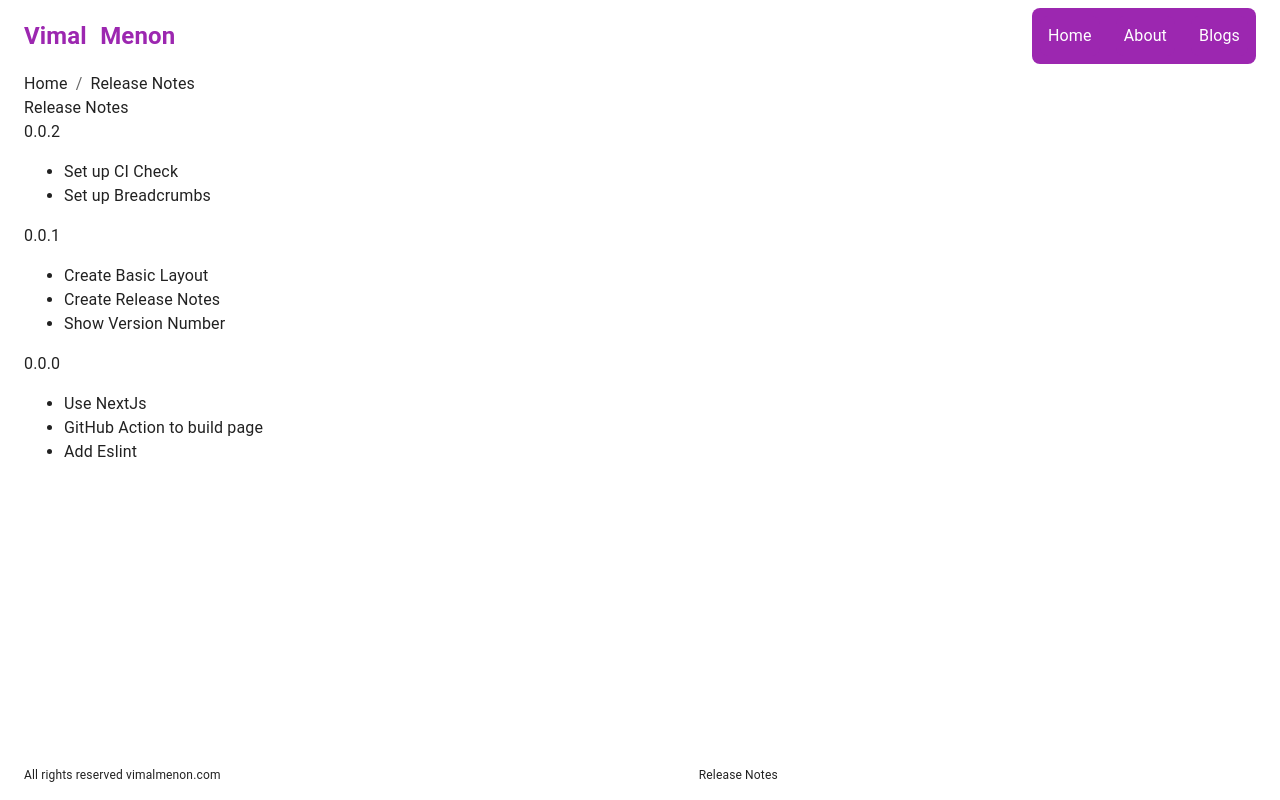
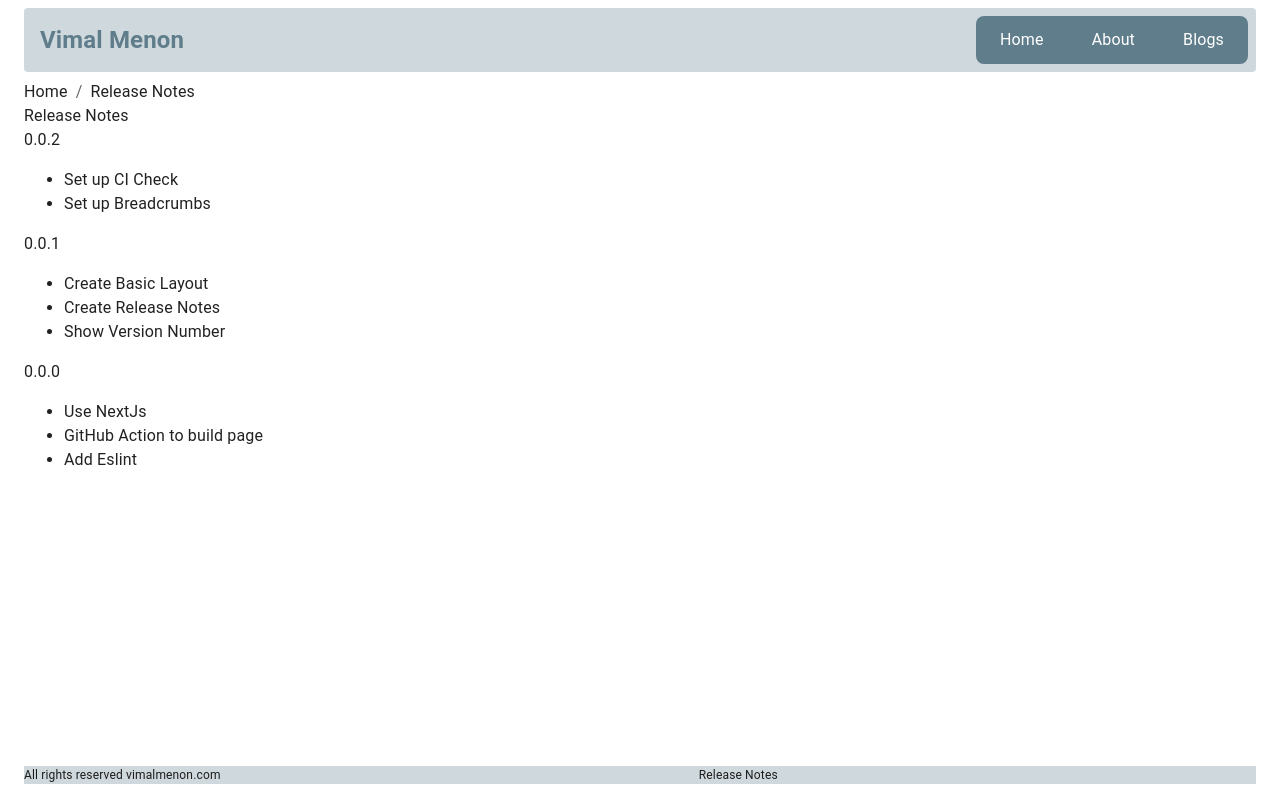
Before and after one commit to vimalmenon/vimalmenon.github.io, a Next.js app: page /release-notes in a window 1280 px wide. Built offline with nearby package versions, Linux system fonts and the light colour scheme; what @mui/material-nextjs would draw is missing.

Commit message:
working on Basic Header Sytling

```diff
--- a/src/common/Footer/Footer.component.tsx
+++ b/src/common/Footer/Footer.component.tsx
@@ -1,11 +1,20 @@
 import Box from '@mui/material/Box';
 import MuiLink from '@mui/material/Link';
 import Link from 'next/link';
+import { blueGrey } from '@mui/material/colors';
 
 export const Footer: React.FC = () => {
   const version = process.env.npm_package_version;
   return (
-    <Box component="footer" sx={{ display: 'flex', marginY: 2, justifyContent: 'space-between' }}>
+    <Box
+      component="footer"
+      sx={{
+        display: 'flex',
+        marginY: 2,
+        justifyContent: 'space-between',
+        background: blueGrey[100],
+      }}
+    >
       <span style={{ fontSize: '12px' }}>All rights reserved vimalmenon.com </span>
       <span style={{ fontSize: '12px' }}>
         <MuiLink component={Link} href="/release-notes" underline="none" sx={{ color: 'inherit' }}>
--- a/src/common/Header/Header.component.tsx
+++ b/src/common/Header/Header.component.tsx
@@ -1,18 +1,29 @@
 import Box from '@mui/material/Box';
 import { HeaderNavigation } from '@data';
 import { Link } from './Link';
+import { blueGrey } from '@mui/material/colors';
 
 export const Header: React.FC = () => {
   return (
-    <Box component="header" sx={{ display: 'flex', justifyContent: 'space-between', marginY: 1 }}>
+    <Box
+      component="header"
+      sx={{
+        borderRadius: 1,
+        display: 'flex',
+        justifyContent: 'space-between',
+        marginY: 1,
+        backgroundColor: blueGrey[100],
+        padding: 1,
+      }}
+    >
       <Box
         sx={{
+          marginX: 1,
           display: 'flex',
           fontSize: '1.5em',
-          color: 'primary.500',
+          color: blueGrey[500],
           alignItems: 'center',
           fontWeight: 'bold',
-          wordSpacing: '0.3em',
         }}
       >
         Vimal Menon
@@ -22,7 +33,7 @@ export const Header: React.FC = () => {
           borderRadius: 2,
           display: 'flex',
           gap: 2,
-          backgroundColor: 'primary.500',
+          backgroundColor: blueGrey[500],
           padding: 1,
         }}
       >
--- a/src/common/Header/Link/Link.component.tsx
+++ b/src/common/Header/Link/Link.component.tsx
@@ -4,6 +4,7 @@ import MuiLink from '@mui/material/Link';
 import NextLink from 'next/link';
 import { ILink } from './Link';
 import { usePathname } from 'next/navigation';
+import { blueGrey } from '@mui/material/colors';
 
 export const Link: React.FC<ILink> = ({ navigation }) => {
   const pathname = usePathname();
@@ -17,9 +18,10 @@ export const Link: React.FC<ILink> = ({ navigation }) => {
         fontSize: '16px',
         alignItems: 'center',
         display: 'flex',
-        backgroundColor: selected ? 'primary.400' : 'primary.500',
+        backgroundColor: selected ? blueGrey[400] : blueGrey[500],
         borderRadius: 2,
-        padding: 1,
+        paddingX: 2,
+        paddingY: 0.5,
       }}
       color="common.white"
     >
```
Also changed, not shown: 1 other file (tests, documents, lock files or other folders).
